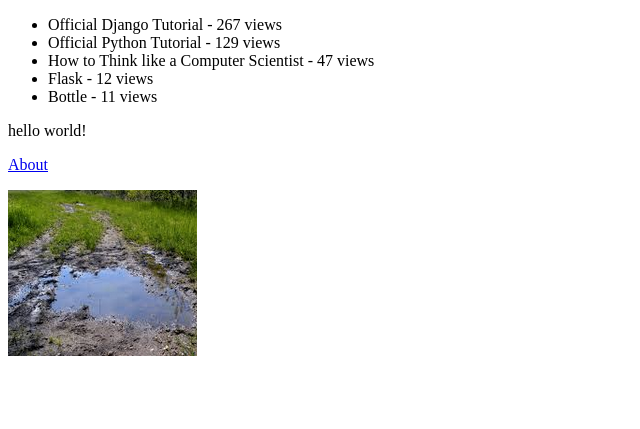
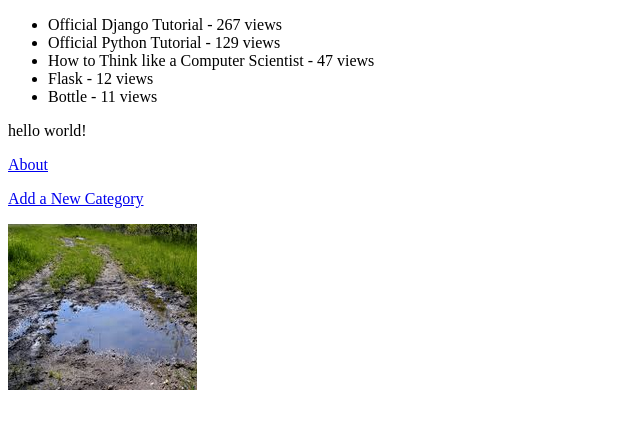
Before and after one commit to JosephLeon/tango-with-django, a Django app: page /rango/ in a window 1280 px wide. Shown: the part 218-647 px from the top of the page, without its empty margins (0-640 px from the left). Run offline with Django 3.2, Linux system fonts and the light colour scheme; data comes from the database, SQL or seed files in the repository.

Commit message:
Add link to add category page.

```diff
--- a/rango/templates/rango/index.html
+++ b/rango/templates/rango/index.html
@@ -32,6 +32,7 @@
         {% endif %}
         <p>hello world! <strong>{{ boldmessage }}</strong><br /></p>
         <p><a href="/rango/about/">About</a><br /></p>
+        <p><a href="/rango/add_category/">Add a New Category</a></p>
         <img src="{% static "images/mudpuddle.png" %}" alt="">
     </body>
 
```
